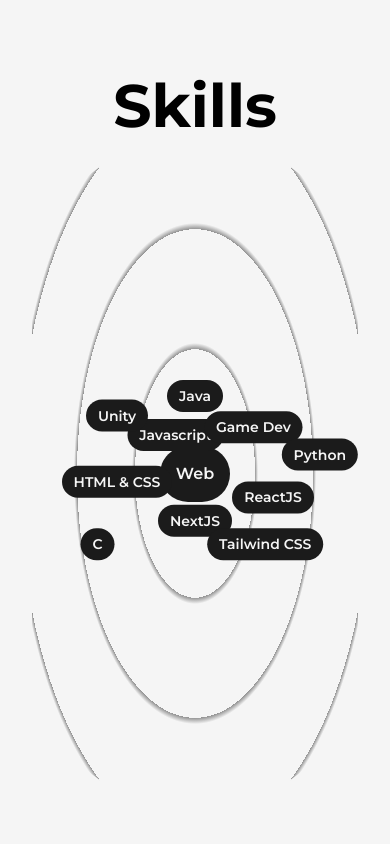
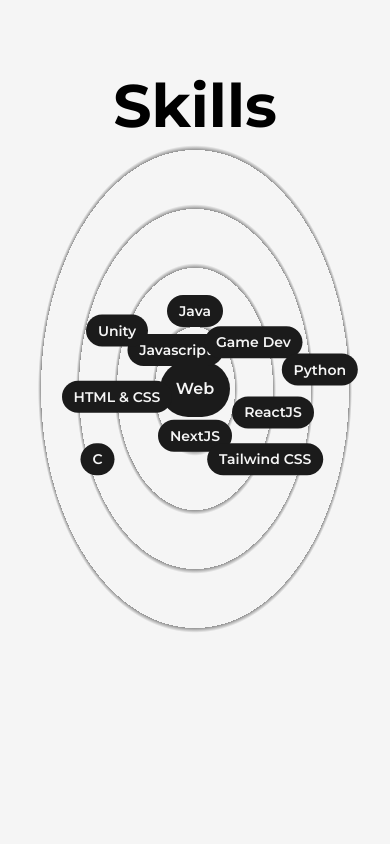
Before and after one commit to vaibhav-saini-dev/portfolio, a Next.js app: page /about in a window 390 px wide. Shown: the part 1320-2164 px from the top of the page. Built offline with nearby package versions, Linux system fonts and the light colour scheme.

Commit message:
Fix Skill web responsive design

```diff
--- a/src/components/Skills.js
+++ b/src/components/Skills.js
@@ -5,8 +5,8 @@
     return (
         <motion.div className="flex items-center justify-center rounded-full font-semibold bg-dark text-light
                 py-3 px-6 shadow-dark cursor-pointer absolute dark:bg-light dark:text-dark
-                max-lg:py-2 max-lg:px-4 max-md:text-sm max-md:py-1.5 max-md:px-3 xs:bg-transparent xs:dark:bg-transparent
-                xs:text-dark xs:dark:text-light xs:font-bold
+                max-lg:py-2 max-lg:px-4 max-md:text-sm max-md:py-1.5 max-md:px-3 max-xs:bg-transparent max-xs:dark:bg-transparent
+                max-xs:text-dark max-xs:dark:text-light max-xs:font-bold
                 "
             whileHover={{ scale: 1.05 }}
             initial={{ x: 0, y: 0 }}
@@ -24,13 +24,13 @@
         <>
             <h2 className="font-bold text-8xl mt-64 w-full text-center max-md:text-6xl max-md:mt-32">Skills</h2>
             <div className="w-full h-screen relative flex items-center justify-center rounded-full bg-circularLight dark:bg-circularDark
-            max-lg:h-[80vh] sm:h-[60vh] xs:h-[50vh]
-            max-lg:bg-circularLightLg lg:dark:bg-circularDarkLg
+            max-lg:h-[80vh] max-sm:h-[60vh] max-xs:h-[50vh]
+            max-lg:bg-circularLightLg max-lg:dark:bg-circularDarkLg
             max-md:bg-circularLightMd max-md:dark:bg-circularDarkMd
-            sm:bg-circularLightSm sm:dark:bg-circularDarkSm
+            max-sm:bg-circularLightSm max-sm:dark:bg-circularDarkSm
             ">
                 <motion.div className="flex items-center justify-center rounded-full font-semibold bg-dark text-light
-                p-8 shadow-dark cursor-pointer dark:bg-light dark:text-dark max-lg:p-6 max-md:p-4 xs:text-xs xs:p-2
+                p-8 shadow-dark cursor-pointer dark:bg-light dark:text-dark max-lg:p-6 max-md:p-4 max-xs:text-xs max-xs:p-2
                 "
                     whileHover={{ scale: 1.05 }}
                 >
```
